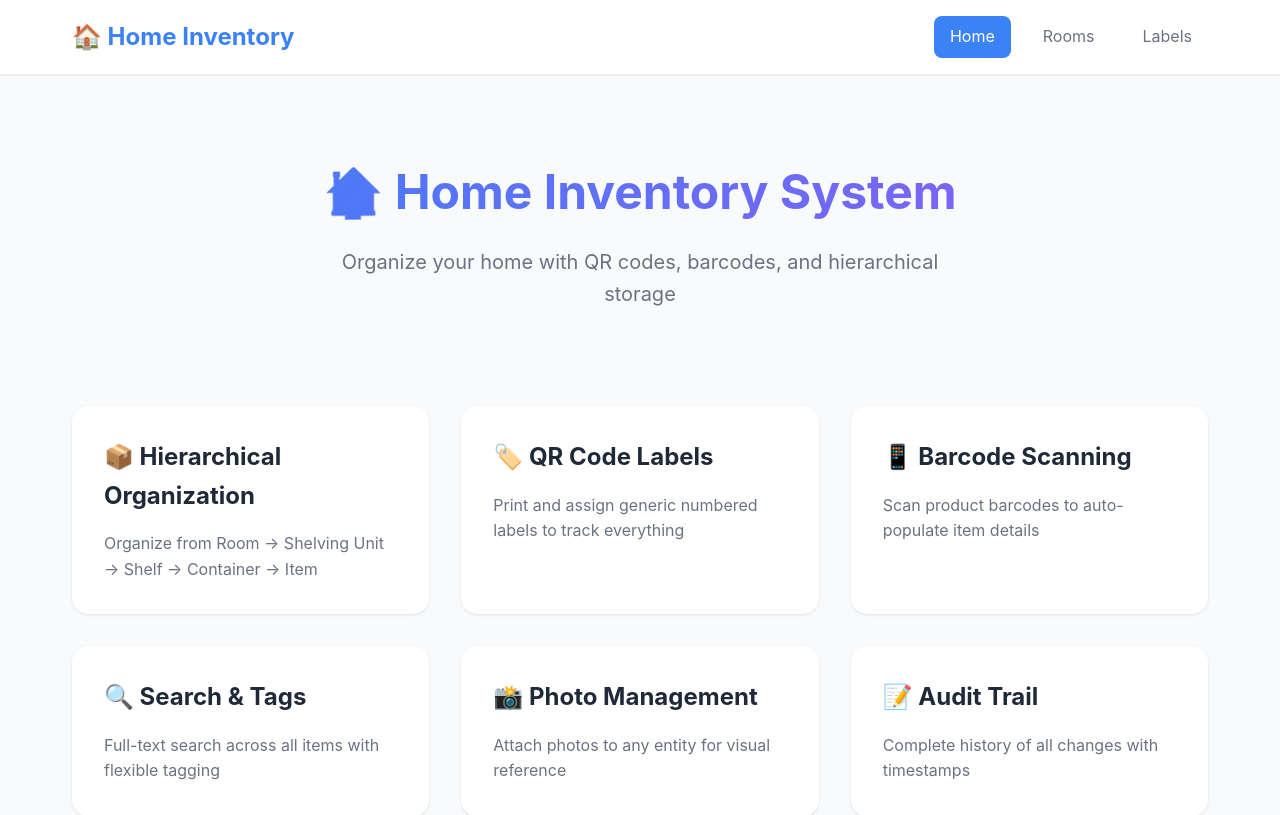
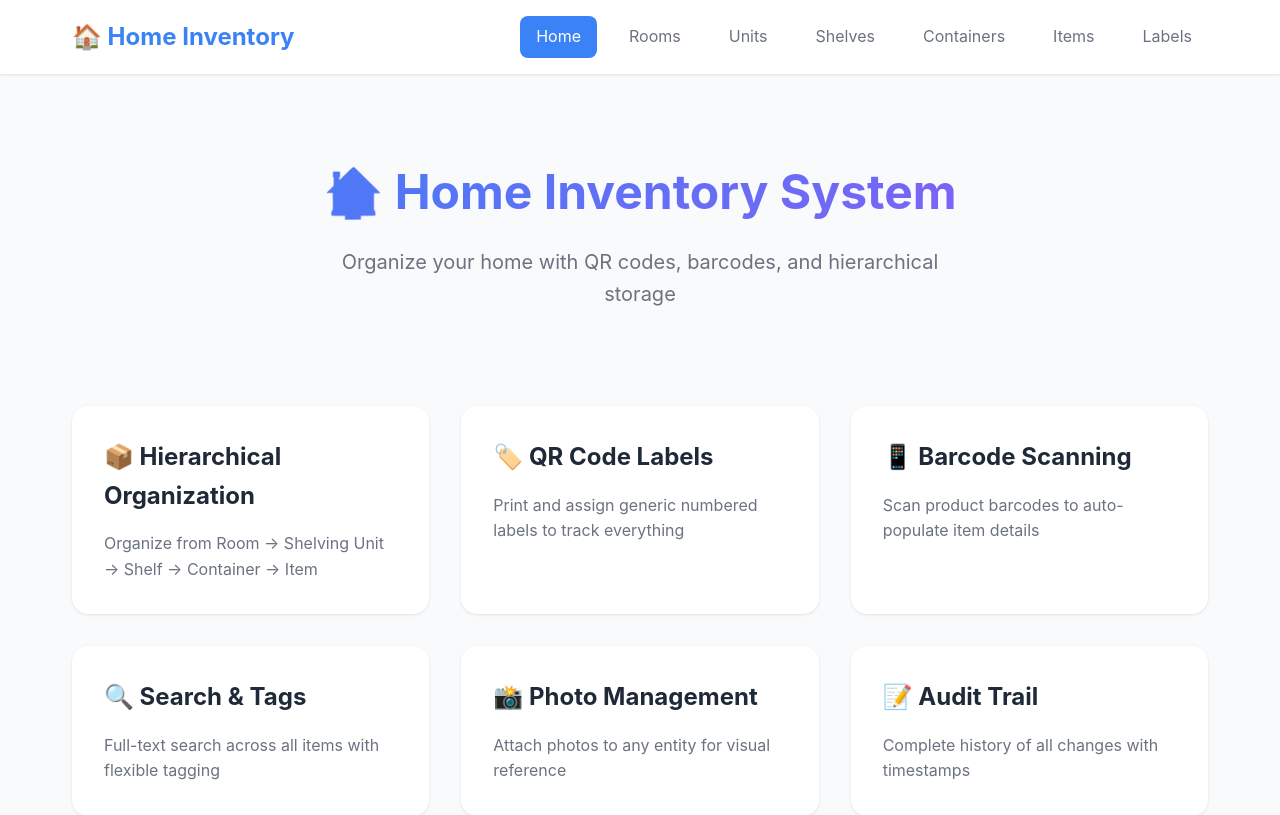
Before and after one commit to tizzo/home-inventory, a React app in the folder frontend/: page / in a window 1280 px wide. Shown: the top 815 px of the page. Built offline with nearby package versions, Linux system fonts and the light colour scheme; no server answers; the HTML template or start-up script is replaced by a standard one.

Commit message:
feat(frontend): add navigation links for all resource pages
- Add Units, Shelves, Containers, and Items links to navbar
- All top-level pages now accessible from navigation menu

```diff
--- a/frontend/src/App.tsx
+++ b/frontend/src/App.tsx
@@ -44,6 +44,38 @@ function NavBar() {
               className={location.pathname.startsWith('/rooms') ? 'active' : ''}
             >
               Rooms
+            </Link>
+          </li>
+          <li>
+            <Link
+              to="/units"
+              className={location.pathname.startsWith('/units') ? 'active' : ''}
+            >
+              Units
+            </Link>
+          </li>
+          <li>
+            <Link
+              to="/shelves"
+              className={location.pathname.startsWith('/shelves') ? 'active' : ''}
+            >
+              Shelves
+            </Link>
+          </li>
+          <li>
+            <Link
+              to="/containers"
+              className={location.pathname.startsWith('/containers') ? 'active' : ''}
+            >
+              Containers
+            </Link>
+          </li>
+          <li>
+            <Link
+              to="/items"
+              className={location.pathname.startsWith('/items') ? 'active' : ''}
+            >
+              Items
             </Link>
           </li>
           <li>
```
Also changed, not shown: 1 other file (tests, documents, lock files or other folders).
